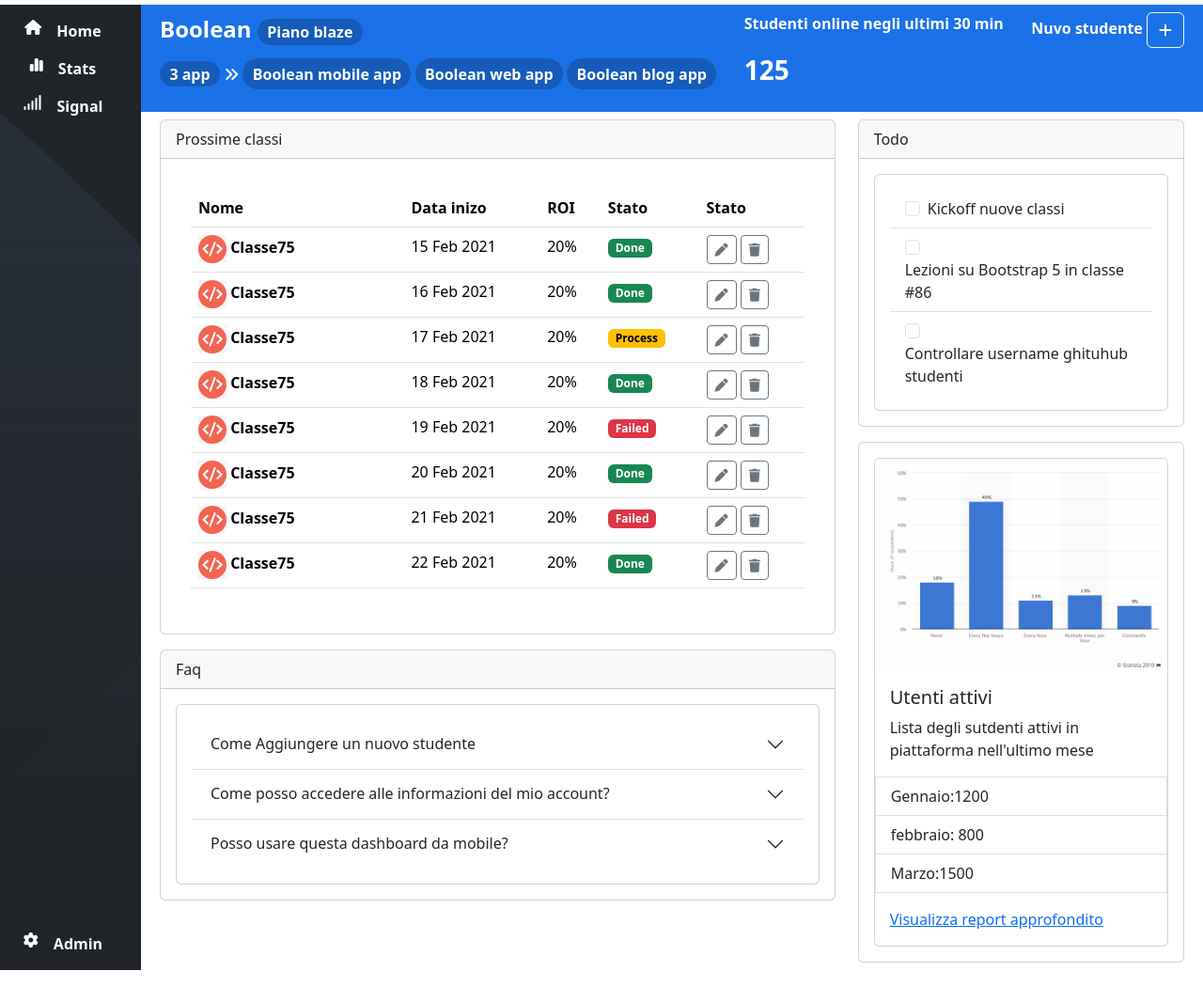
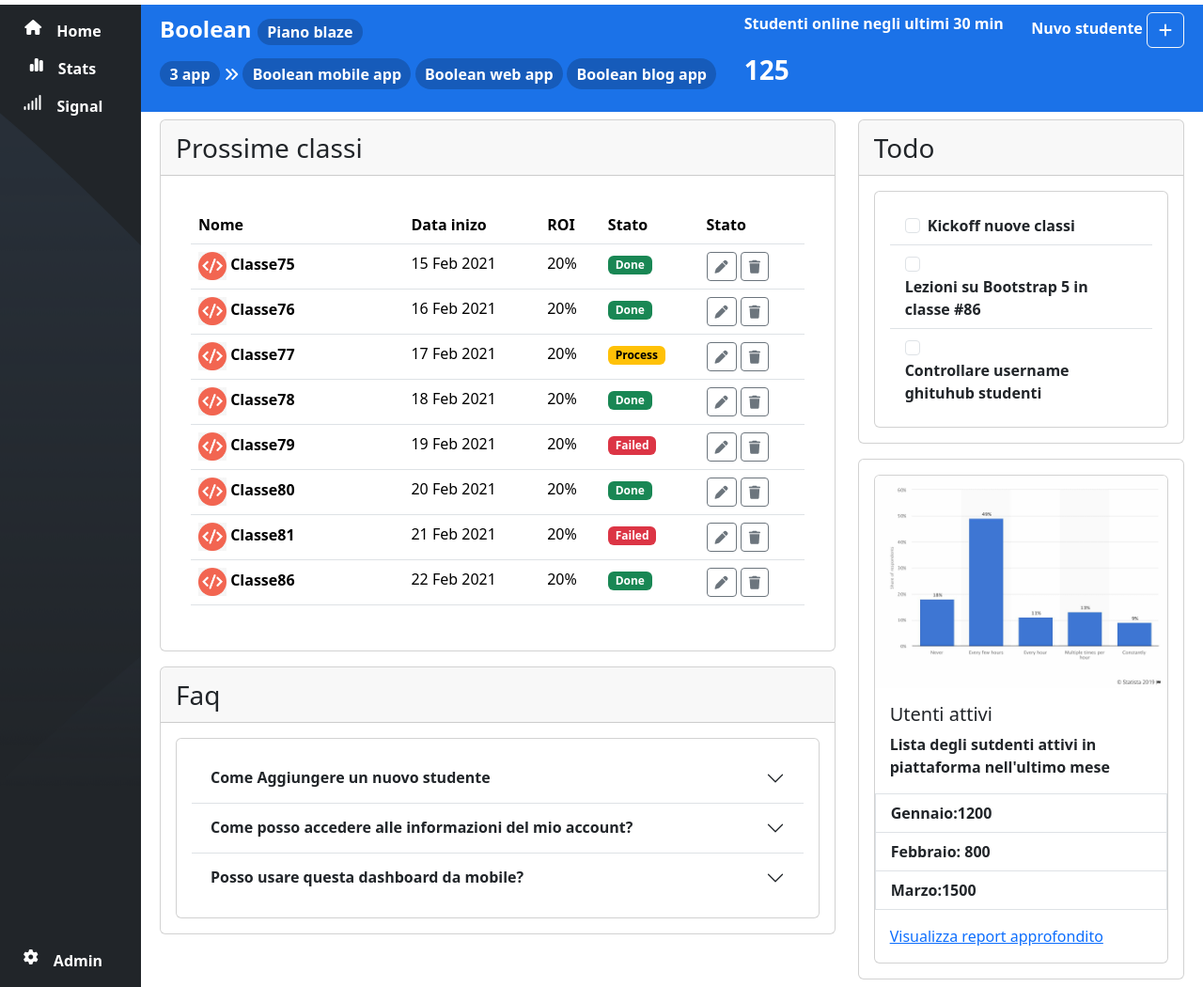
Before and after one commit to francescogentile25/html-css-bootstrap-dashboard, a plain HTML site: page index.html in a window 1280 px wide. Shown: the part 49-1099 px from the top of the page at 94% size. Drawn offline with nearby package versions, Linux system fonts and the light colour scheme.

Commit message:
STYLE text bold added

```diff
--- a/index.html
+++ b/index.html
@@ -123,7 +123,7 @@
                             <div class="row gap-3">
                                 <div class="col-12">
                                     <div class="card">
-                                        <div class="card-header">
+                                        <div class="card-header fs-3">
                                             Prossime classi
                                         </div>
                                         <div class="card m-3 border-0">
@@ -168,7 +168,7 @@
                                                         <tr>
                                                             <th  colspan="3" scope="row">
                                                                 <img src="./img/class-avatar.jpg" alt="">
-                                                                Classe75
+                                                                Classe76
                                                             </th>
                                                             <td></td>
                                                             <td></td>
@@ -188,7 +188,7 @@
                                                         <tr>
                                                             <th  colspan="3" scope="row">
                                                                 <img src="./img/class-avatar.jpg" alt="">
-                                                                Classe75
+                                                                Classe77
                                                             </th>
                                                             <td></td>
                                                             <td></td>
@@ -208,7 +208,7 @@
                                                         <tr>
                                                             <th  colspan="3" scope="row">
                                                                 <img src="./img/class-avatar.jpg" alt="">
-                                                                Classe75
+                                                                Classe78
                                                             </th>
                                                             <td></td>
                                                             <td></td>
@@ -228,7 +228,7 @@
                                                         <tr>
                                                             <th  colspan="3" scope="row">
                                                                 <img src="./img/class-avatar.jpg" alt="">
-                                                                Classe75
+                                                                Classe79
                                                             </th>
                                                             <td></td>
                                                             <td></td>
@@ -248,7 +248,7 @@
                                                         <tr>
                                                             <th  colspan="3" scope="row">
                                                                 <img src="./img/class-avatar.jpg" alt="">
-                                                                Classe75
+                                                                Classe80
                                                             </th>
                                                             <td></td>
                                                             <td></td>
@@ -268,7 +268,7 @@
                                                         <tr>
                                                             <th  colspan="3" scope="row">
                                                                 <img src="./img/class-avatar.jpg" alt="">
-                                                                Classe75
+                                                                Classe81
                                                             </th>
                                                             <td></td>
                                                             <td></td>
@@ -288,7 +288,7 @@
                                                         <tr>
                                                             <th  colspan="3" scope="row">
                                                                 <img src="./img/class-avatar.jpg" alt="">
-                                                                Classe75
+                                                                Classe86
                                                             </th>
                                                             <td></td>
                                                             <td></td>
@@ -313,7 +313,7 @@
                                 </div>
                                 <div class="col-12">
                                     <div class="card">
-                                        <div class="card-header">
+                                        <div class="card-header fs-3">
                                             Faq
                                         </div>
                                         <div class="card m-3">
@@ -321,7 +321,7 @@
                                                 <div class="accordion accordion-flush" id="accordionFlushExample">
                                                     <div class="accordion-item">
                                                         <h2 class="accordion-header" id="flush-headingOne">
-                                                            <button class="accordion-button collapsed" type="button" data-bs-toggle="collapse"
+                                                            <button class="accordion-button collapsed fw-bold" type="button" data-bs-toggle="collapse"
                                                                 data-bs-target="#flush-collapseOne" aria-expanded="false" aria-controls="flush-collapseOne">
                                                                 Come Aggiungere un nuovo studente
                                                             </button>
@@ -333,19 +333,19 @@
                                                     </div>
                                                     <div class="accordion-item">
                                                         <h2 class="accordion-header" id="flush-headingTwo">
-                                                            <button class="accordion-button collapsed" type="button" data-bs-toggle="collapse"
+                                                            <button class="accordion-button collapsed fw-bold" type="button" data-bs-toggle="collapse"
                                                                 data-bs-target="#flush-collapseTwo" aria-expanded="false" aria-controls="flush-collapseTwo">
                                                                 Come posso accedere alle informazioni del mio account?
                                                             </button>
                                                         </h2>
-                                                        <div id="flush-collapseTwo" class="accordion-collapse collapse" aria-labelledby="flush-headingTwo"
+                                                        <div id="flush-collapseTwo" class="accordion-collapse collapse " aria-labelledby="flush-headingTwo"
                                                             data-bs-parent="#accordionFlushExample">
                                                             <div class="accordion-body"> Clicca sull'icona della campanella</div>
                                                         </div>
                                                     </div>
                                                     <div class="accordion-item">
-                                                        <h2 class="accordion-header" id="flush-headingThree">
-                                                            <button class="accordion-button collapsed" type="button" data-bs-toggle="collapse"
+                                                        <h2 class="accordion-header " id="flush-headingThree">
+                                                            <button class="accordion-button collapsed fw-bold" type="button" data-bs-toggle="collapse"
                                                                 data-bs-target="#flush-collapseThree" aria-expanded="false" aria-controls="flush-collapseThree">
                                                                 Posso usare questa dashboard da mobile?
                                                             </button>
@@ -366,12 +366,12 @@
                             <div class="row gap-3">
                                 <div class="col-12">
                                     <div class="card">
-                                        <div class="card-header">
+                                        <div class="card-header fs-3">
                                             Todo
                                         </div>
                                         <div class="card m-3">
                                             <div class="card-body">
-                                                <ul class="list-group  list-group-flush">
+                                                <ul class="list-group  list-group-flush fw-bold">
                                                     <li class="list-group-item">
                                                         <input class="form-check-input me-1" type="checkbox" value="" id="firstCheckbox">
                                                         <label class="form-check-label" for="firstCheckbox">Kickoff nuove classi</label>
@@ -396,11 +396,11 @@
                                                 <img src="./img/stats.jpeg" class="card-img-top" alt="...">
                                                 <div class="card-body">
                                                     <h5 class="card-title">Utenti attivi</h5>
-                                                    <p class="card-text">Lista degli sutdenti attivi in piattaforma nell'ultimo mese</p>
+                                                    <p class="card-text fw-bold">Lista degli sutdenti attivi in piattaforma nell'ultimo mese</p>
                                                 </div>
-                                                <ul class="list-group  rounded-0">
+                                                <ul class="list-group  rounded-0 fw-bold">
                                                     <li class="list-group-item">Gennaio:1200</li>
-                                                    <li class="list-group-item">febbraio: 800</li>
+                                                    <li class="list-group-item">Febbraio: 800</li>
                                                     <li class="list-group-item">Marzo:1500</li>
                                                 </ul>
                                                 <div class="card-body">
```
